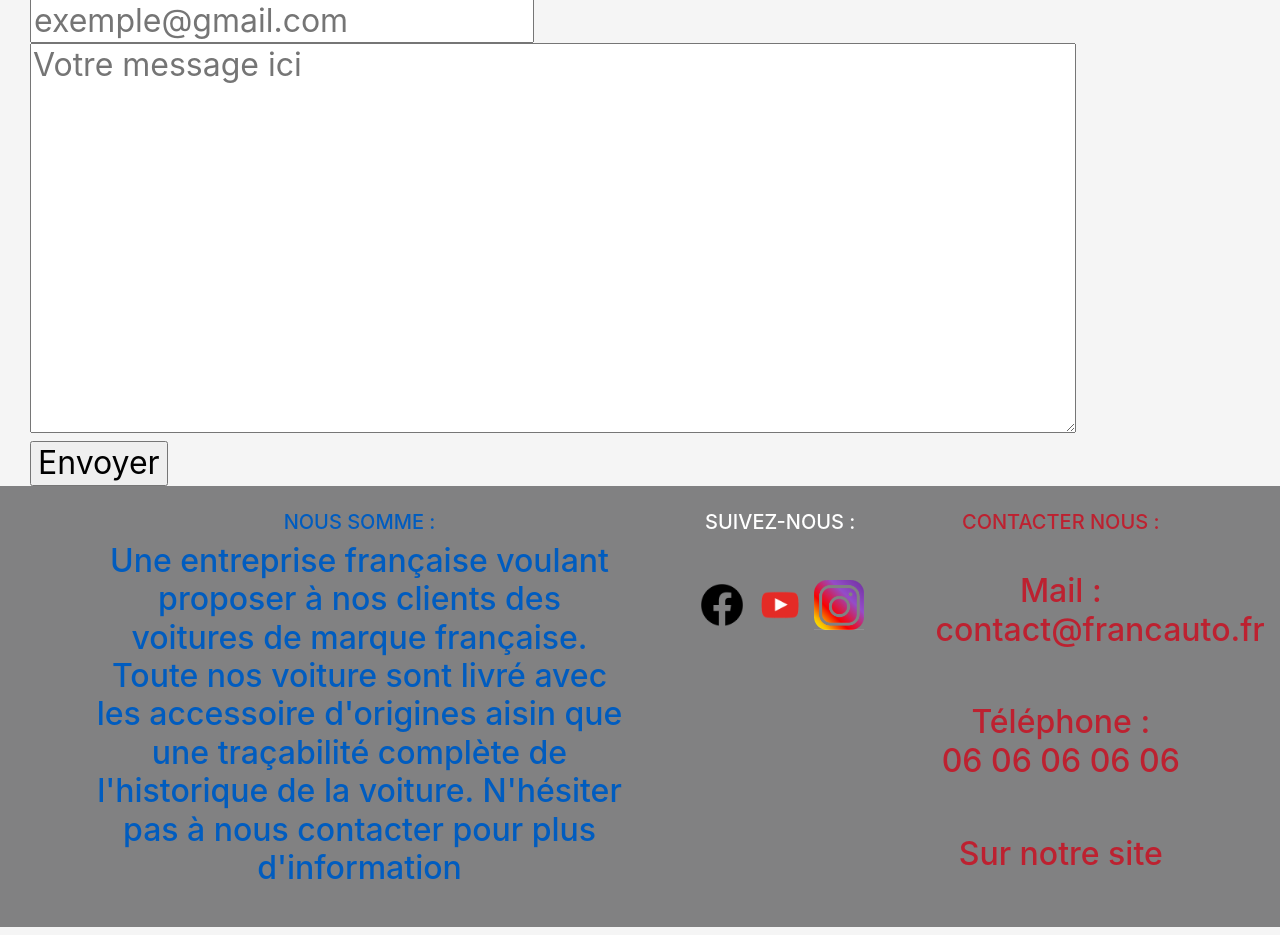
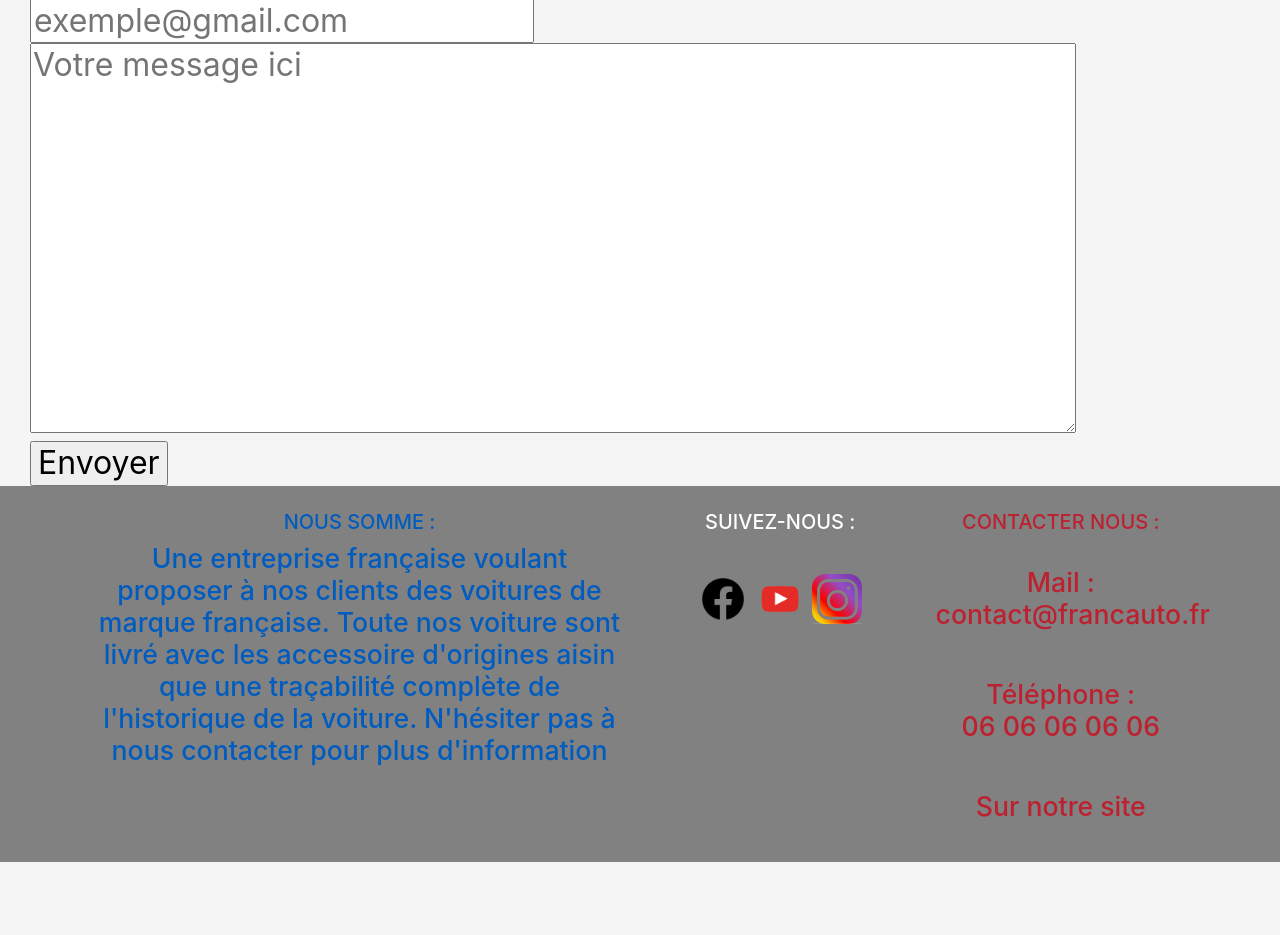
Before and after one commit to eric-gilles/Projet-Web, a PHP site: page /contact.php in a window 1280 px wide. Shown: the part 330-1265 px from the top of the page. After the commit the page ends 1192 px from the top, so only its background shows below. Run offline with PHP 8.4, Linux system fonts and the light colour scheme; some libraries are stand-ins or nearby versions.

Commit message:
commit avant pull

```diff
--- a/css/style.css
+++ b/css/style.css
@@ -26,3 +26,7 @@ body {
 .text-color-white{
     color: white;
 }
+
+.footer-font{
+    font-size: smaller;
+}
--- a/inc/footer.php
+++ b/inc/footer.php
@@ -12,7 +12,7 @@
 
 
 <!-- Footer -->
-<footer class="text-center text-lg-start" style="background-color: #818182;">
+<footer class="text-center text-lg-start footer-font" style="background-color: #818182;">
   <!-- Grid container -->
   <div class="container p-4">
     <!--Grid row-->
--- a/index.php
+++ b/index.php
@@ -32,7 +32,7 @@
     <!-- Fin jumbotron+bar de naviguation -->
 
 
-    <div style="background-color: #062c33;">
+    <div style="background-color: #23272b;">
 
         <!-- Petit résumé -->
         <h1>Qui somme nous ?</h1>
```
